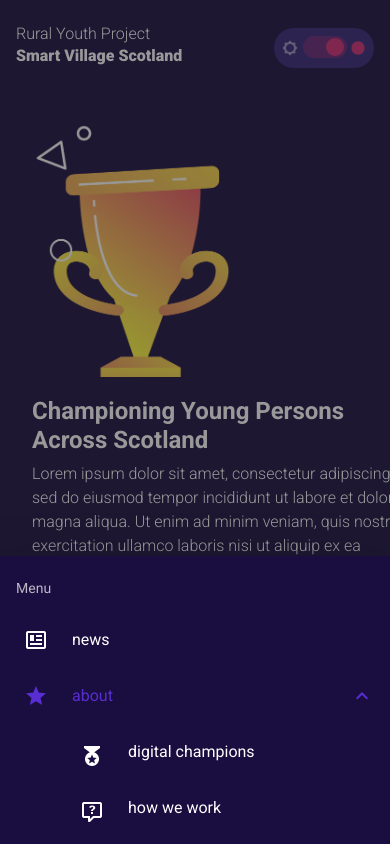
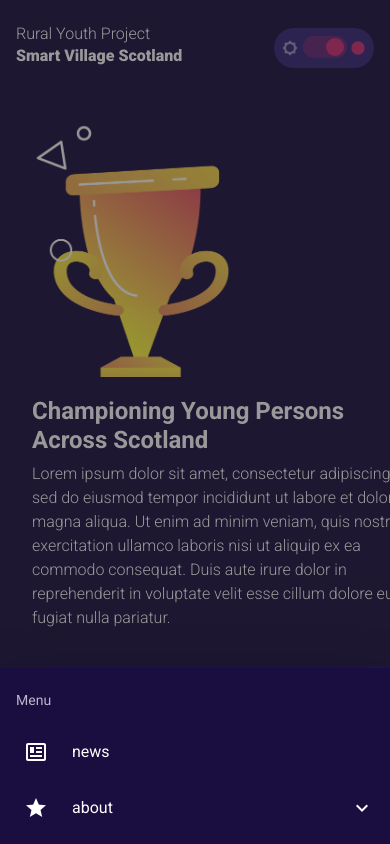
Before and after one commit to hicreate/smart-village, a Nuxt app: page /about in a window 390 px wide. Both pictures are taken after a click on the button "Menu". Shown: the top 844 px of the page. Built offline with nearby package versions, Linux system fonts and the light colour scheme; a web font is replaced by a local one.

Commit message:
refined on bottom nav

```diff
--- a/components/MobileNav.vue
+++ b/components/MobileNav.vue
@@ -67,6 +67,7 @@
             v-if="!tile.hasChildren"
             :key="tile.title"
             @click="sheet = false"
+            :nuxt="true"
           >
             <v-list-item-avatar
             >
@@ -83,7 +84,7 @@
 <!--          the group to show if children are present-->
           <v-list-group
             v-else
-            :value="true"
+            :value="false"
             no-action
           >
             <template v-slot:activator>
@@ -104,7 +105,9 @@
             <v-list-item
               v-for="(child, i) in tile.children"
               :key="i"
-              link
+              @click="sheet = false"
+              :to="{name: 'about-digital-champions' }"
+              :nuxt="true"
             >
               <v-list-item-avatar
               tile
@@ -148,12 +151,12 @@
                   {
                     icon: 'mdi-medal',
                     title: 'digital champions',
-                    to: 'about/digital-champions'
+                    to: 'about-digital-champions'
                   },
                   {
                     icon: 'mdi-comment-question-outline',
                     title: 'how we work',
-                    to: 'about/how-we-work'
+                    to: 'how-we-work'
                   },
                 ]
               },
```
